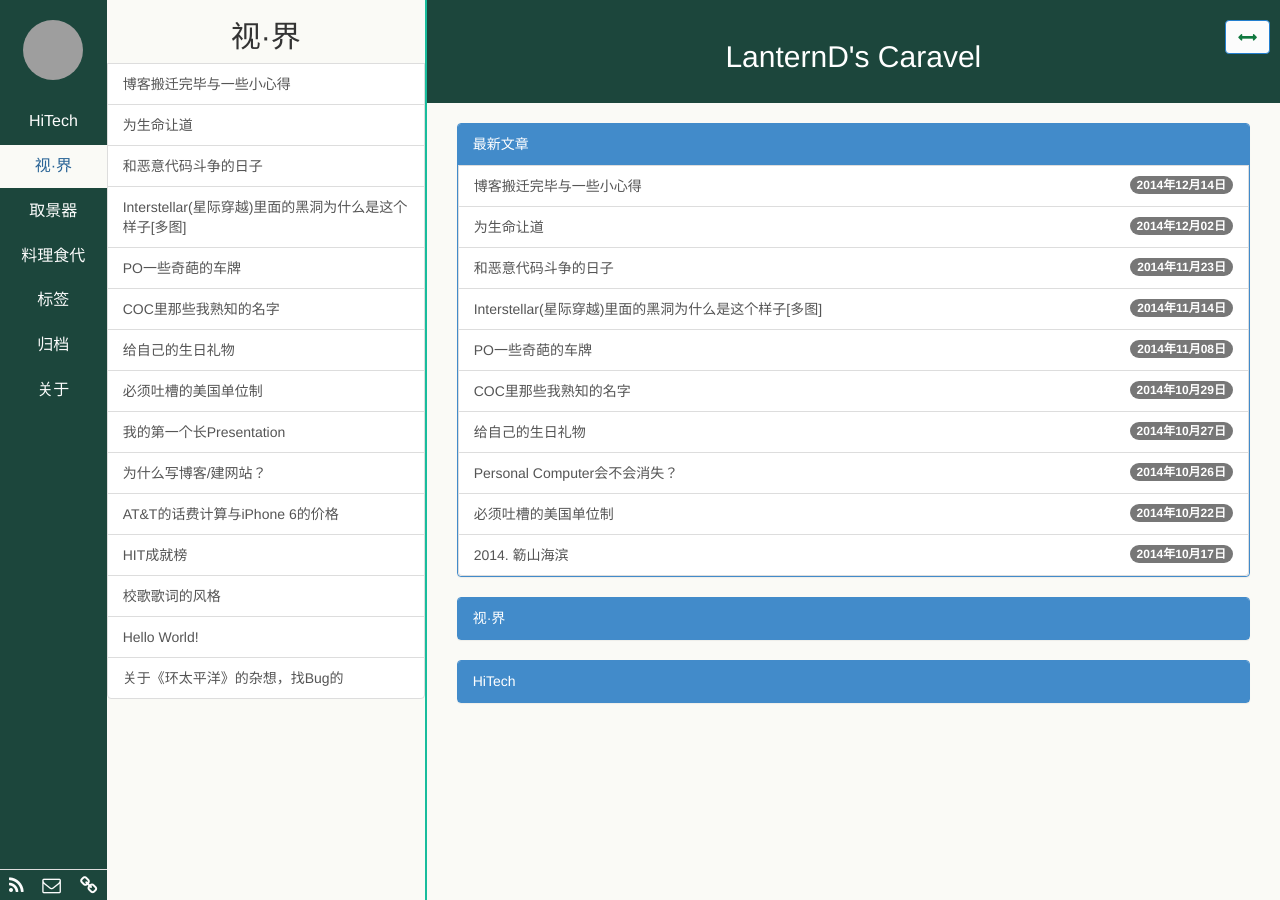
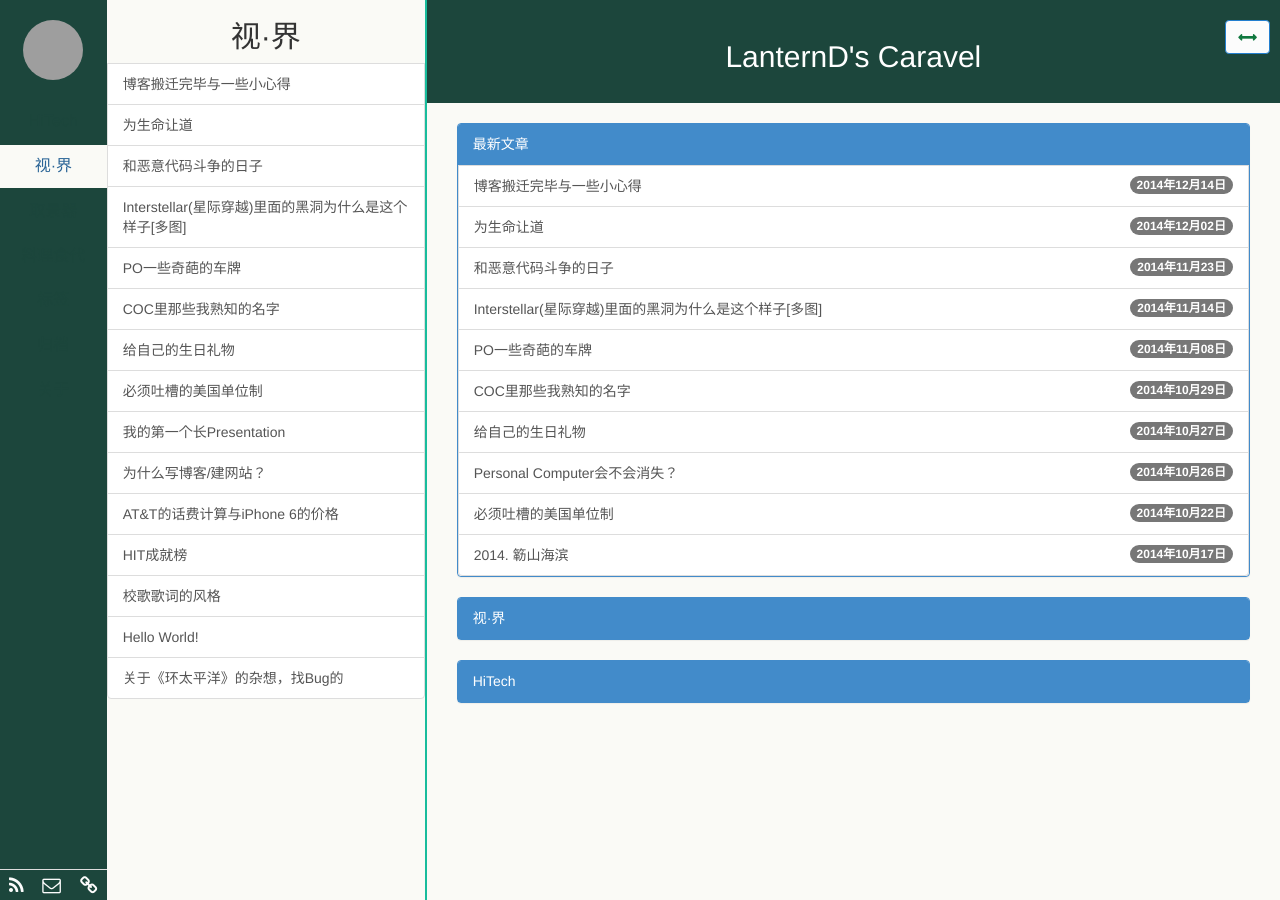
Before and after one commit to LanternD/lanternd.github.io, a Jekyll site: the page built from index.html, in a window 1280 px wide. Built offline with Jekyll 4.4.1, drawn with Linux system fonts in a browser that asks for light colours; the list of posts is cut into pages by our own code; grey boxes are pictures that could not be loaded.

Commit message:
LanternD's

```diff
--- a/public/css/base.css
+++ b/public/css/base.css
@@ -23,7 +23,7 @@ body, html {
   padding-right: 0px;
   border-radius: 0px;
   font-size: 16px;
-  color:#fcfcfc;
+  color:#1c463c;
 }
 
 .aside1 > .nav > li > a:hover {
```
